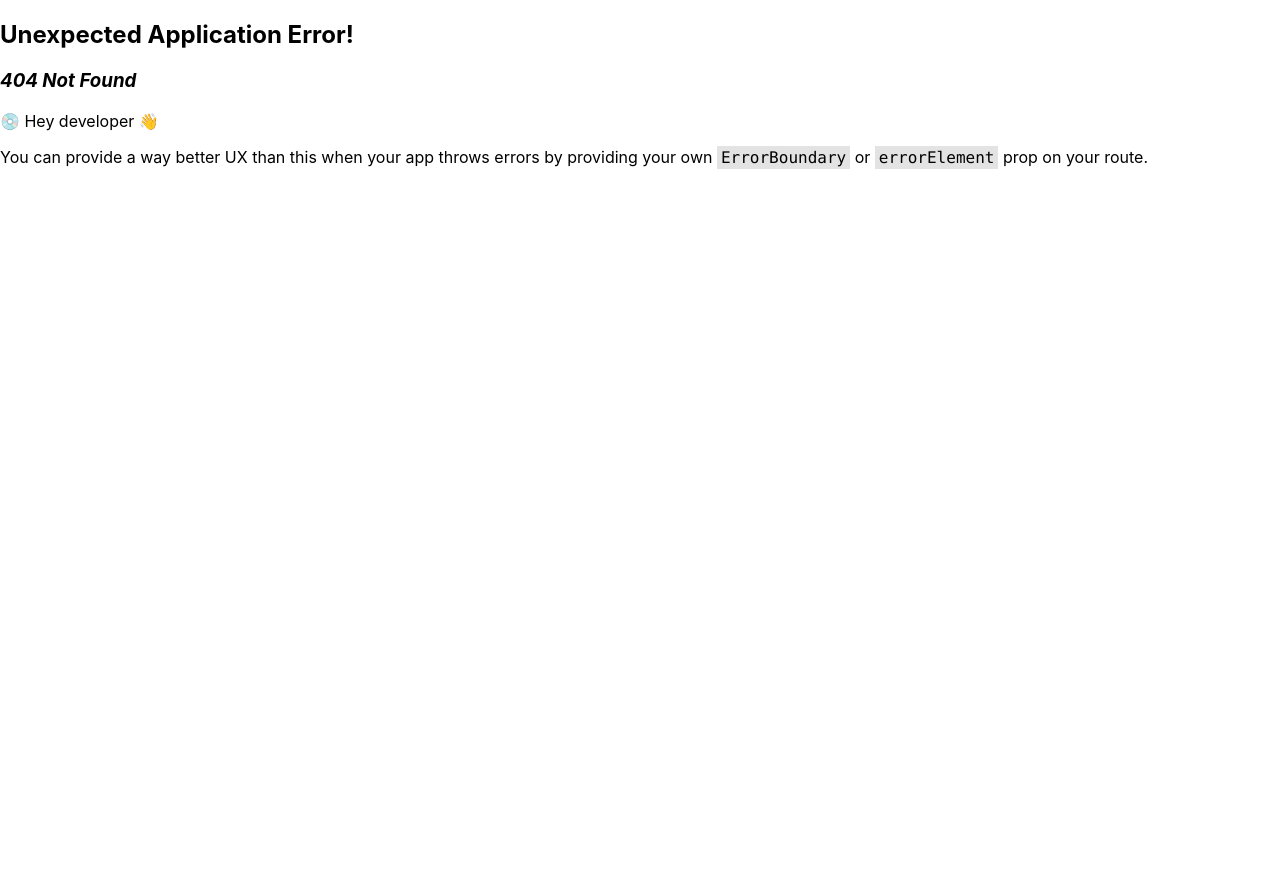
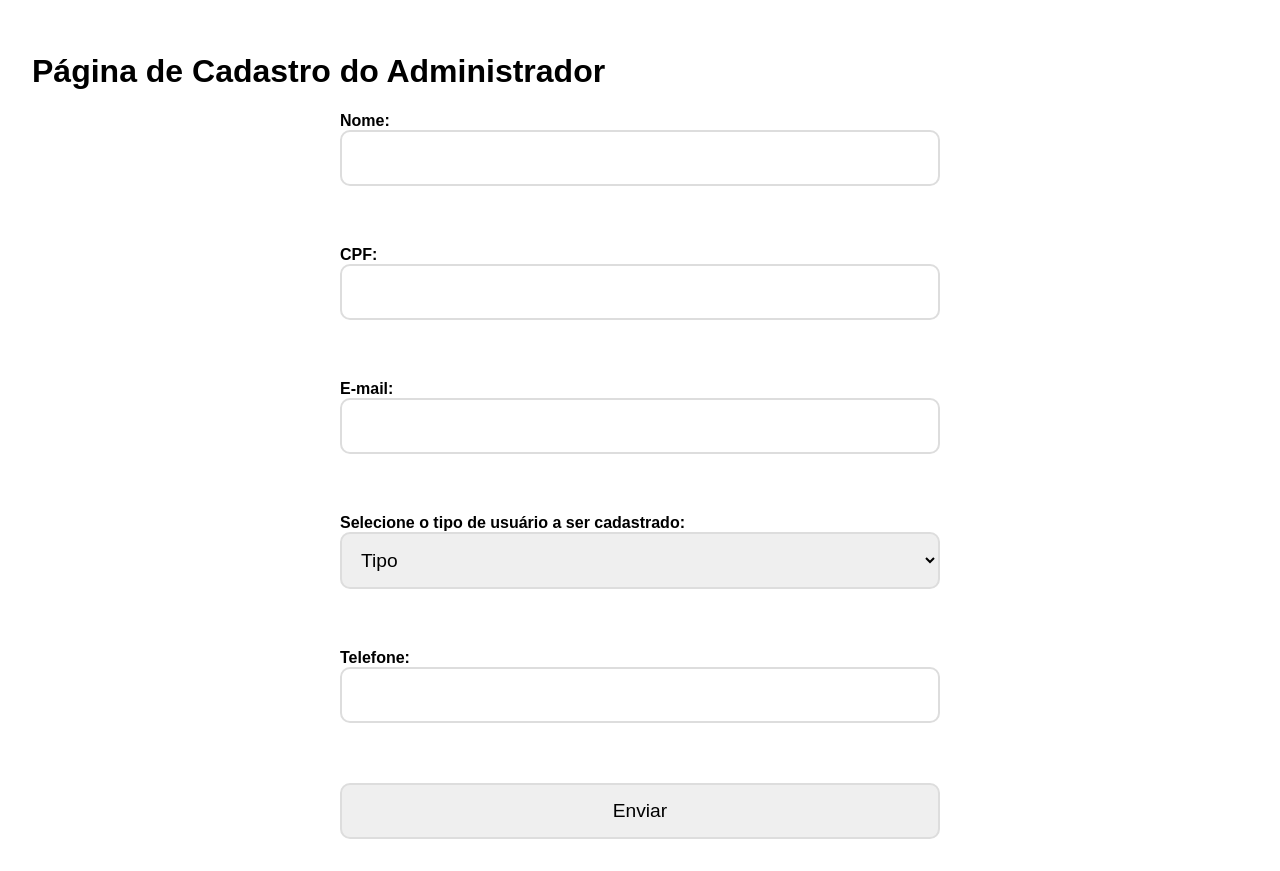
Before and after one commit to Equipe-CodeLand/API-2023.2-Front-End, a React (Create React App) app: page /cadastroUser in a window 1280 px wide. Before the commit this address had no page. Before the commit the page ends 800 px from the top, so only its background shows below. Built offline with nearby package versions, Linux system fonts and the light colour scheme.

Commit message:
Adição do formulario para cadastro de novo usuario

```diff
--- a/src/App.tsx
+++ b/src/App.tsx
@@ -5,17 +5,9 @@ function App() {
   return (
     <div className="App">
         <h1>Home</h1>
-        <ul>
-
-        <li>
-          <Link to={'/chamados'}>Chamados</Link>
-        </li>
-
-        <li>
-          <Link to={'/chamadosAdm'}>Chamados Adm</Link>
-        </li>
-
-        </ul>
+          <Link to={'/chamados'}>Chamados</Link> <br />
+          <Link to={'/chamadosAdm'}>Chamados Adm</Link> <br />
+          <Link to={'/cadastroUser'}>Cadastrar Usuário (ADM)</Link> <br />
     </div>
   );
 }
--- /dev/null
+++ b/src/components/adm_form/caduser.css
@@ -0,0 +1,39 @@
+*{
+    font-family: Arial;
+    box-sizing: border-box;
+}
+
+body{
+    padding: 2rem;
+}
+
+form{
+    display: flex;
+    flex-direction: column;
+    gap: 1rem;
+    width: 600px;
+    margin: 0 auto;
+}
+
+label{
+    font-weight: bold;
+    margin-bottom: 10px;
+}
+
+input, select, textarea{
+    width: 100%;
+    padding: 15px;
+    border: 2px solid #ddd;
+    border-radius: 10px;
+    font-size: 1.2rem;
+}
+
+button{
+    padding: 15px;
+    border: none;
+    border-radius: 10px;
+    background-color: #444;
+    color: #fff;
+    font-size: 1.2rem;
+    cursor: pointer;
+}
--- /dev/null
+++ b/src/components/adm_form/caduser.interface.ts
@@ -0,0 +1,6 @@
+export default interface CadaUser{
+    nome: string,
+    cpf: string,
+    tipo: string,
+    telefone: string
+}
--- /dev/null
+++ b/src/components/adm_form/caduserComponent.tsx
@@ -0,0 +1,214 @@
+import React, { useState } from 'react';
+import CadaUser from './caduser.interface';
+import './caduser.css';
+import Swal, { SweetAlertResult } from 'sweetalert2';
+
+export default function CadUser(props: CadaUser) {
+    const [nome, setNome] = useState(props.nome || '');
+    const [cpf, setCpf] = useState(props.cpf || '');
+    const [tipo, setTipo] = useState(props.tipo || '');
+    const [telefone, setTelefone] = useState(props.telefone || '');
+    const [email, setEmail] = useState('');
+    const [isValid, setIsValid] = useState(true);
+    const [emailError, setEmailError] = useState('');
+    const [nomeError, setNomeError] = useState('');
+    const [cpfError, setCpfError] = useState('');
+    const [tipoError, setTipoError] = useState('');
+    const [telefoneError, setTelefoneError] = useState('');
+
+    const handleEmailChange = (e: React.ChangeEvent<HTMLInputElement>) => {
+        const newEmail = e.target.value;
+
+        if (!newEmail.includes('@') || newEmail === '') {
+            setEmailError('Por favor, preencha um e-mail válido.');
+            setEmail('');
+            setIsValid(false);
+        } else {
+            setEmail(newEmail);
+            setIsValid(validateEmail(newEmail));
+            setEmailError('');
+        }
+    };
+
+    const handleNomeChange = (e: React.ChangeEvent<HTMLInputElement>) => {
+        const newNome = e.target.value;
+
+        if (!newNome) {
+            setNomeError('Por favor, preencha o seu nome.');
+            setNome('');
+            setIsValid(false);
+        } else {
+            setNome(newNome);
+            setIsValid(validateNome(newNome));
+            setNomeError('');
+        }
+    };
+
+    const handleCpfChange = (e: React.ChangeEvent<HTMLInputElement>) => {
+        const newCpf = e.target.value;
+
+        if (!newCpf) {
+            setCpfError('Por favor, preencha o seu CPF.');
+            setCpf('');
+            setIsValid(false);
+        } else {
+            setCpf(newCpf);
+            setIsValid(validateCpf(newCpf));
+            setCpfError('');
+        }
+    };
+
+    const handleTipoChange = (e: React.ChangeEvent<HTMLSelectElement>) => {
+        const newTipo = e.target.value;
+
+        if (!newTipo) {
+            setTipoError('Por favor, selecione o tipo de usuário.');
+            setTipo('');
+            setIsValid(false);
+        } else {
+            setTipo(newTipo);
+            setIsValid(true);
+            setTipoError('');
+        }
+    };
+
+    const handleTelefoneChange = (e: React.ChangeEvent<HTMLInputElement>) => {
+        const newTelefone = e.target.value;
+
+        if (!newTelefone) {
+            setTelefoneError('Por favor, preencha o seu telefone.');
+            setTelefone('');
+            setIsValid(false);
+        } else {
+            setTelefone(newTelefone);
+            setIsValid(validateTelefone(newTelefone));
+            setTelefoneError('');
+        }
+    };
+
+    const validateEmail = (email: string): boolean => {
+        const regex = /^[a-zA-Z0-9._-]+@[a-zA-Z0-9.-]+\.[a-zA-Z]{2,}$/;
+        return regex.test(email);
+    };
+
+    const validateNome = (nome: string): boolean => {
+        const nomeRegex = /^\w+$/i;
+        return nomeRegex.test(nome);
+    }
+
+    const validateCpf = (cpf: string): boolean => {
+        const cpfRegex = /^\d{3}\.\d{3}\.\d{3}\-\d{2}$/;
+        return cpfRegex.test(cpf);
+    }
+
+    const validateTelefone = (telefone: string): boolean => {
+        const telefoneRegex = /^\(\d{2}\) \d{4,5}-\d{4}$/;
+        return telefoneRegex.test(telefone);
+    }
+
+    const handleSubmit = (event: React.FormEvent<HTMLFormElement>) => {
+        event.preventDefault();
+
+        let formIsValid = true;
+
+        if (nome === "" || !validateNome(nome)) {
+            setNomeError('Por favor, preencha o seu nome.');
+            formIsValid = false;
+        } else {
+            setNomeError('');
+        }
+
+        if (cpf === "" || !validateCpf(cpf)) {
+            setCpfError('Por favor, preencha um CPF válido.');
+            formIsValid = false;
+        } else {
+            setCpfError('');
+        }
+
+        if (tipo === "") {
+            setTipoError('Por favor, selecione o tipo de usuário.');
+            formIsValid = false;
+        } else {
+            setTipoError('');
+        }
+
+        if (telefone === "" || !validateTelefone(telefone)) {
+            setTelefoneError('Por favor, preencha um telefone válido.');
+            formIsValid = false;
+        } else {
+            setTelefoneError('');
+        }
+
+        if (formIsValid) {
+            showSuccess();
+        } else {
+            showWarning('Por favor, corrija os campos indicados.');
+        }
+    };
+
+
+    const showWarning = (message: string) => {
+        Swal.fire({
+            title: 'Aviso',
+            text: message,
+            icon: 'warning',
+        });
+    };
+
+    const showSuccess = () => {
+        Swal.fire({
+            title: "Enviado com sucesso",
+            text: "Suas informações foram enviadas com sucesso!",
+            icon: "success",
+            confirmButtonText: "OK",
+            showCancelButton: true,
+            cancelButtonText: "Cancelar",
+        }).then((result: SweetAlertResult) => {
+            if (result.isConfirmed) {
+                alert('Usuário cadastrado com sucesso!');
+            } else if (result.isDismissed) {
+                alert('Cadastro cancelado pelo usuário');
+            }
+        });
+    };
+
+    return (
+        <form onSubmit={handleSubmit}>
+            <label>
+                Nome:
+                <input type="text" value={nome} onChange={handleNomeChange} />
+                <span style={{ color: 'red' }}>{nomeError}</span>
+            </label>
+            <br />
+            <label>
+                CPF:
+                <input type="text" value={cpf} onChange={handleCpfChange} />
+                <span style={{ color: 'red' }}>{cpfError}</span>
+            </label>
+            <br />
+            <label>
+                E-mail:
+                <input type="text" value={email} onChange={handleEmailChange} />
+                <span style={{ color: 'red' }}>{emailError}</span>
+            </label>
+            <br />
+            <label>
+                Selecione o tipo de usuário a ser cadastrado:
+                <select value={tipo} onChange={handleTipoChange}>
+                    <option value="">Tipo</option>
+                    <option value="Cliente">Cliente</option>
+                    <option value="Administrador">Administrador</option>
+                </select>
+                <span style={{ color: 'red' }}>{tipoError}</span>
+            </label>
+            <br />
+            <label>
+                Telefone:
+                <input type="text" value={telefone} onChange={handleTelefoneChange} />
+                <span style={{ color: 'red' }}>{telefoneError}</span>
+            </label>
+            <br />
+            <input type="submit" value="Enviar" />
+        </form>
+    );
+}
--- /dev/null
+++ b/src/pages/cadastro.page.tsx
@@ -0,0 +1,13 @@
+import React from 'react';
+import CadUser from '../components/adm_form/caduserComponent';
+
+const CadastroUser: React.FC = () => {
+    return (
+        <div>
+            <h1>Página de Cadastro do Administrador</h1>
+            <CadUser nome="" cpf="" tipo="" telefone="" />
+        </div>
+    );
+}
+
+export default CadastroUser;
```
Also changed, not shown: src/index.tsx (+6 -1 lines).
